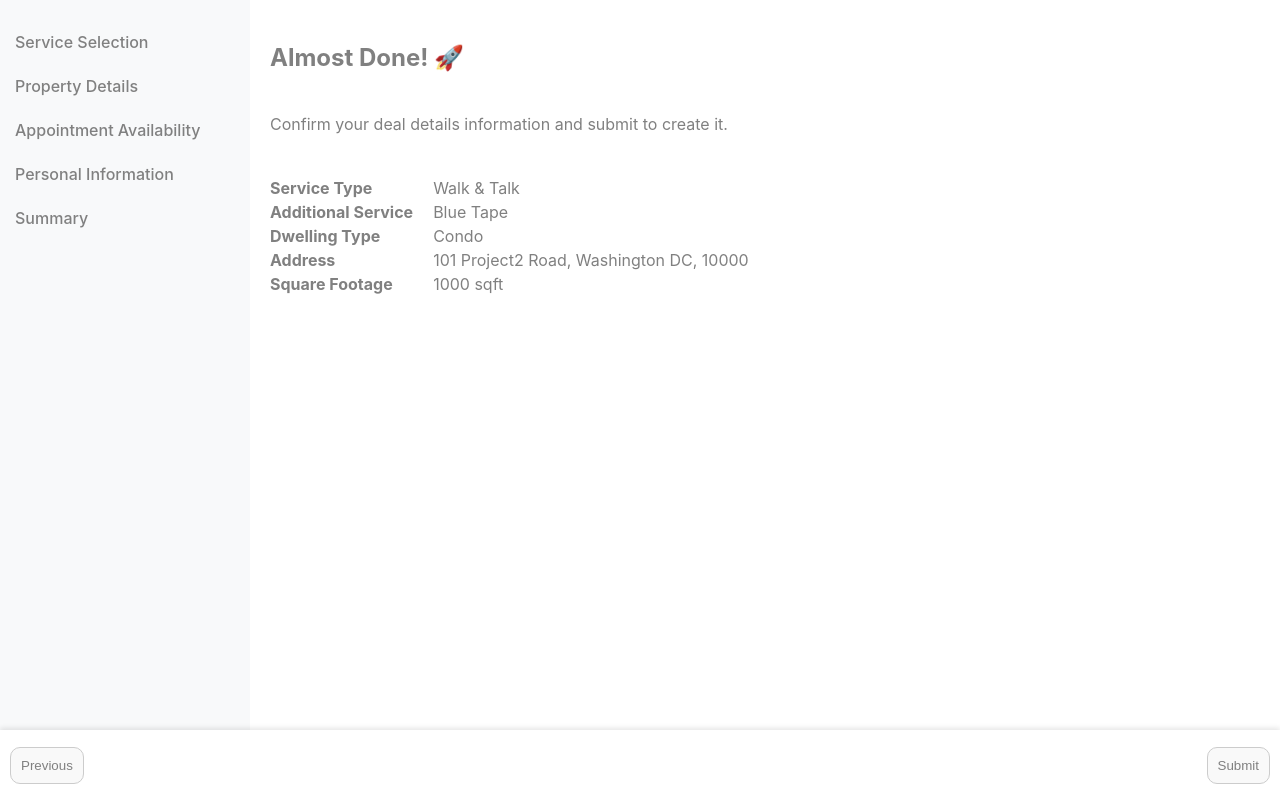
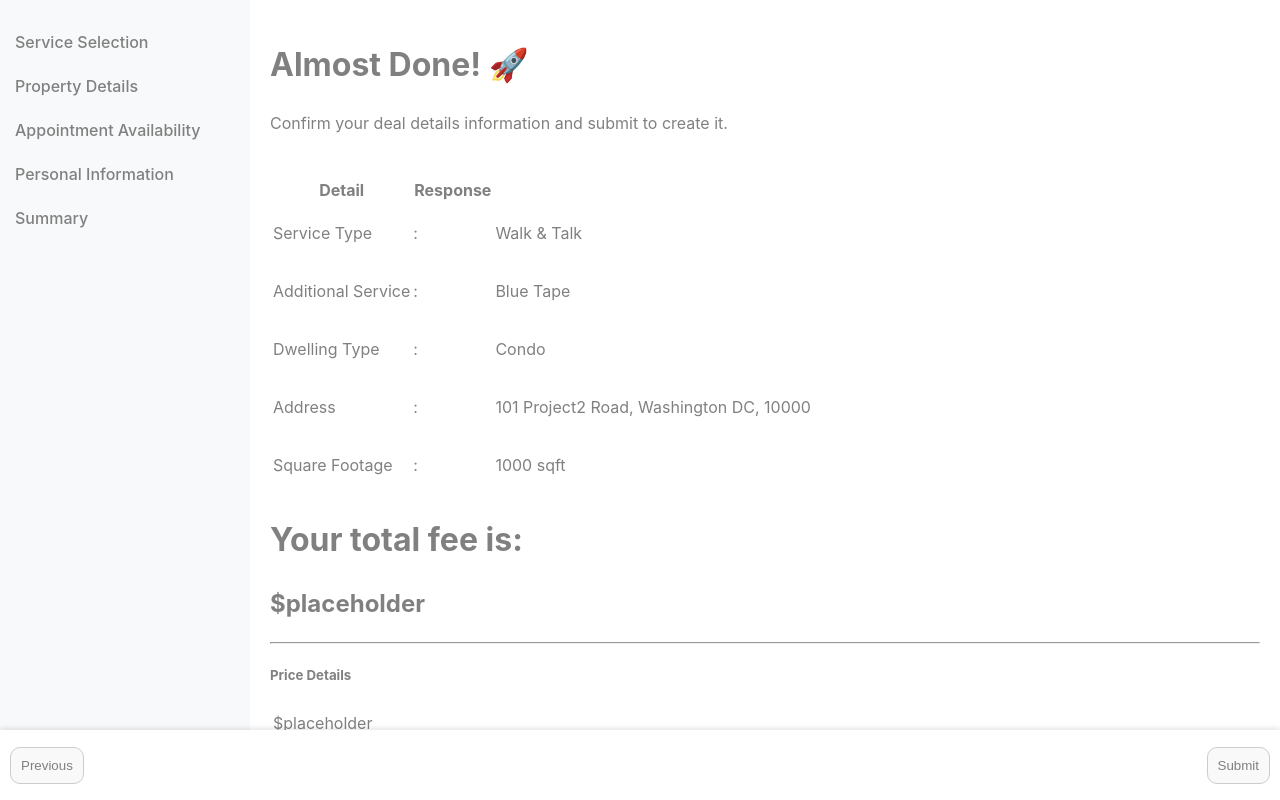
Before and after one commit to stevecalla/Differential_Scheduler, a React (Vite) app in the folder client/: page /Summary in a window 1280 px wide. Built offline with nearby package versions, Linux system fonts and the light colour scheme.

Commit message:
made the components into variables. added total fee and pricedetails section

```diff
--- a/client/src/pages/summary.tsx
+++ b/client/src/pages/summary.tsx
@@ -1,4 +1,5 @@
 import { useNavigate } from 'react-router-dom';
+import { Container, Row, Col, Card, Table } from "react-bootstrap";
 
 const summary = () => {
   const navigate = useNavigate(); // Initialize navigate for navigation
@@ -10,30 +11,56 @@ const summary = () => {
     const handleSubmit = () => {
       navigate('/');
     };
+    const details = [
+      { label: "Service Type", value: "Walk & Talk" },
+      { label: "Additional Service", value: "Blue Tape" },
+      { label: "Dwelling Type", value: "Condo" },
+      { label: "Address", value: "101 Project2 Road, Washington DC, 10000" },
+      { label: "Square Footage", value: "1000 sqft" },
+    ];
 
+    const totalFee = 'placeholder'
+
+    const priceDetails = 'placeholder'
   return (
     <>
-      <section className="summary-container">
+      <Container className="summary-container">
+        <Col>
         <h1>Almost Done! 🚀</h1>
         <p>Confirm your deal details information and submit to create it.</p>
         <br />
-        <div className="details-container">
-          <div className="service-types">
-            <h4>Service Type</h4>
-            <h4>Additional Service</h4>
-            <h4>Dwelling Type</h4>
-            <h4>Address</h4>
-            <h4>Square Footage</h4>
-          </div>
-          <div className="response">
-            <p>Walk & Talk</p>
-            <p>Blue Tape</p>
-            <p>Condo</p>
-            <p>101 Project2 Road, Washington DC, 10000</p>
-            <p>1000 sqft</p>
-          </div>
-        </div>
-      </section>
+        <Table responsive bordered hover className="mt-4">
+        <thead className="bg-light">
+          <tr>
+            <th>Detail</th>
+
+            <th>Response</th>
+          </tr>
+        </thead>
+        <tbody>
+          {details.map((detail, index) => (
+            <tr key={index}>
+              <td>{detail.label}</td>
+              <p> : </p>
+              <td>{detail.value}</td>
+            </tr>))}
+        </tbody>
+      </Table>
+       <Col md={4}>
+          <Card.Body>
+              <h1>Your total fee is:</h1>
+              <h2 className="text-primary">${totalFee}</h2>
+              <hr />
+              <h5>Price Details</h5>
+              <Table borderless size="sm">
+                <tbody>
+                <td className="text-end">${priceDetails}</td>
+                </tbody>
+              </Table>
+            </Card.Body>
+      </Col>
+        </Col>
+      </Container>
 
       <div className="button-container">
           <button onClick={handlePrevious}>Previous</button>
```
